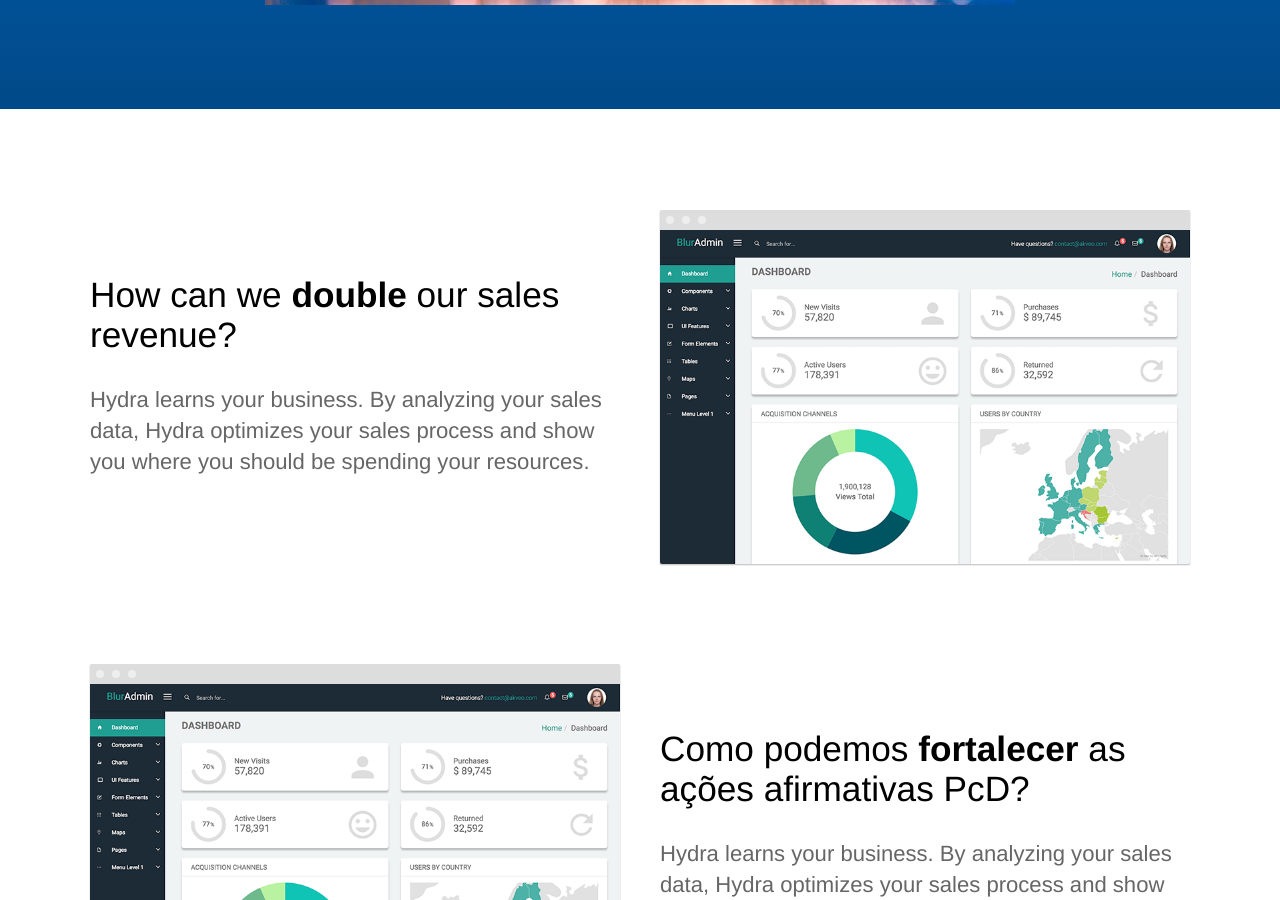
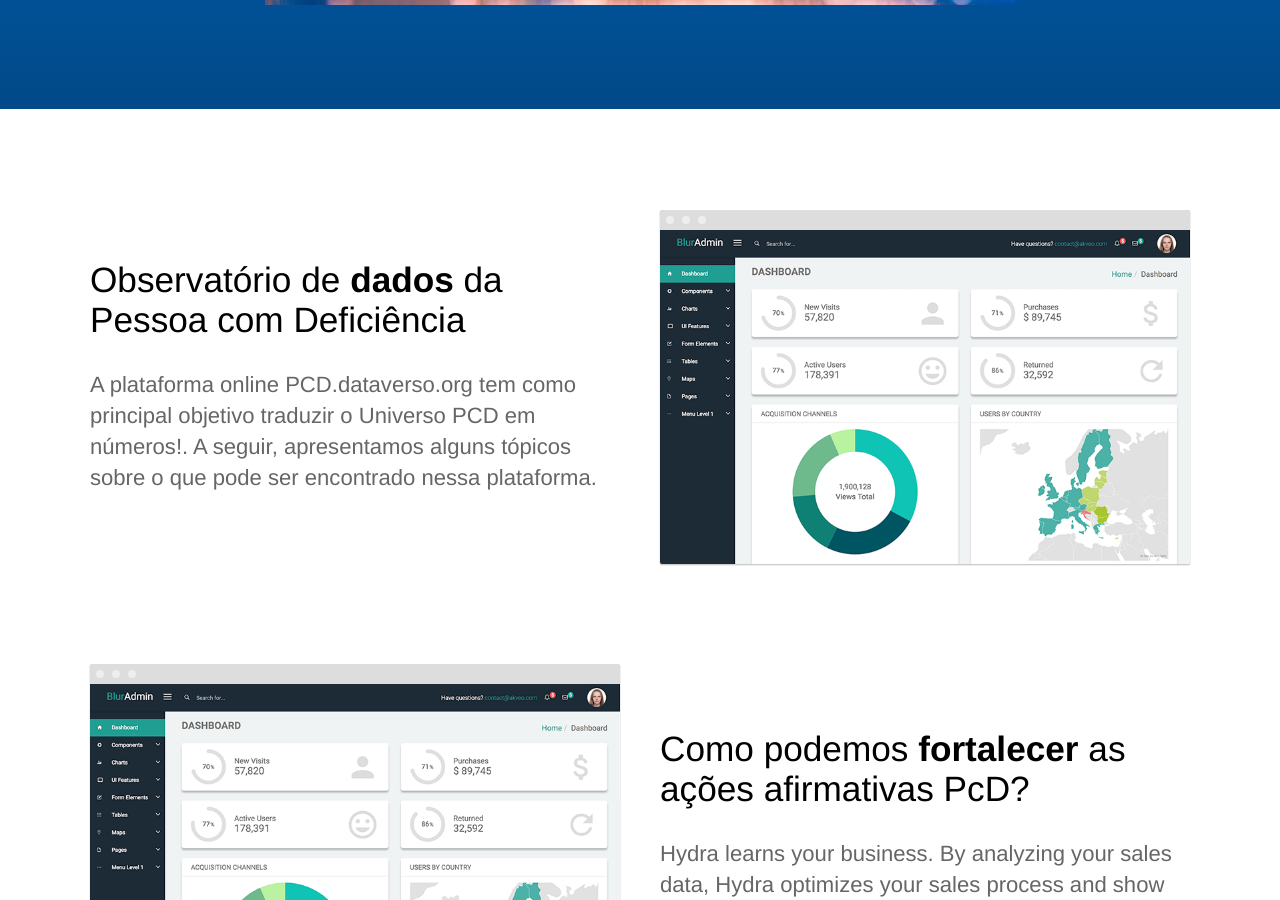
Before and after one commit to jornalistainclusivo/pcd.dataverso.org, a Jekyll site: the page built from index.html, in a window 1280 px wide and 900 px high, scrolled down 840 px. Built offline with Jekyll 4.4.1, drawn with Linux system fonts in a browser that asks for light colours.

Commit message:
texto home

```diff
--- a/index.html
+++ b/index.html
@@ -17,8 +17,8 @@ description: Observatório de Dados da Pessoa com Deficiência
 	<section>
 		<div class="container flex">
 			<div class="text editable">
-				<h2>How can we <strong>double</strong> our sales revenue?</h2>
-				<p>Hydra learns your business. By analyzing your sales data, Hydra optimizes your sales process and show you where you should be spending your resources. </p>
+				<h2>Observatório de <strong>dados</strong> da Pessoa com Deficiência</h2>
+				<p>A plataforma online PCD.dataverso.org tem como principal objetivo traduzir o Universo PCD em números!. A seguir, apresentamos alguns tópicos sobre o que pode ser encontrado nessa plataforma. </p>
 			</div>
 			<div class="image">
 				<img src="{{ site.baseurl }}/images/dashboard.png" alt="Screenshot" class="screenshot editable" />
```
